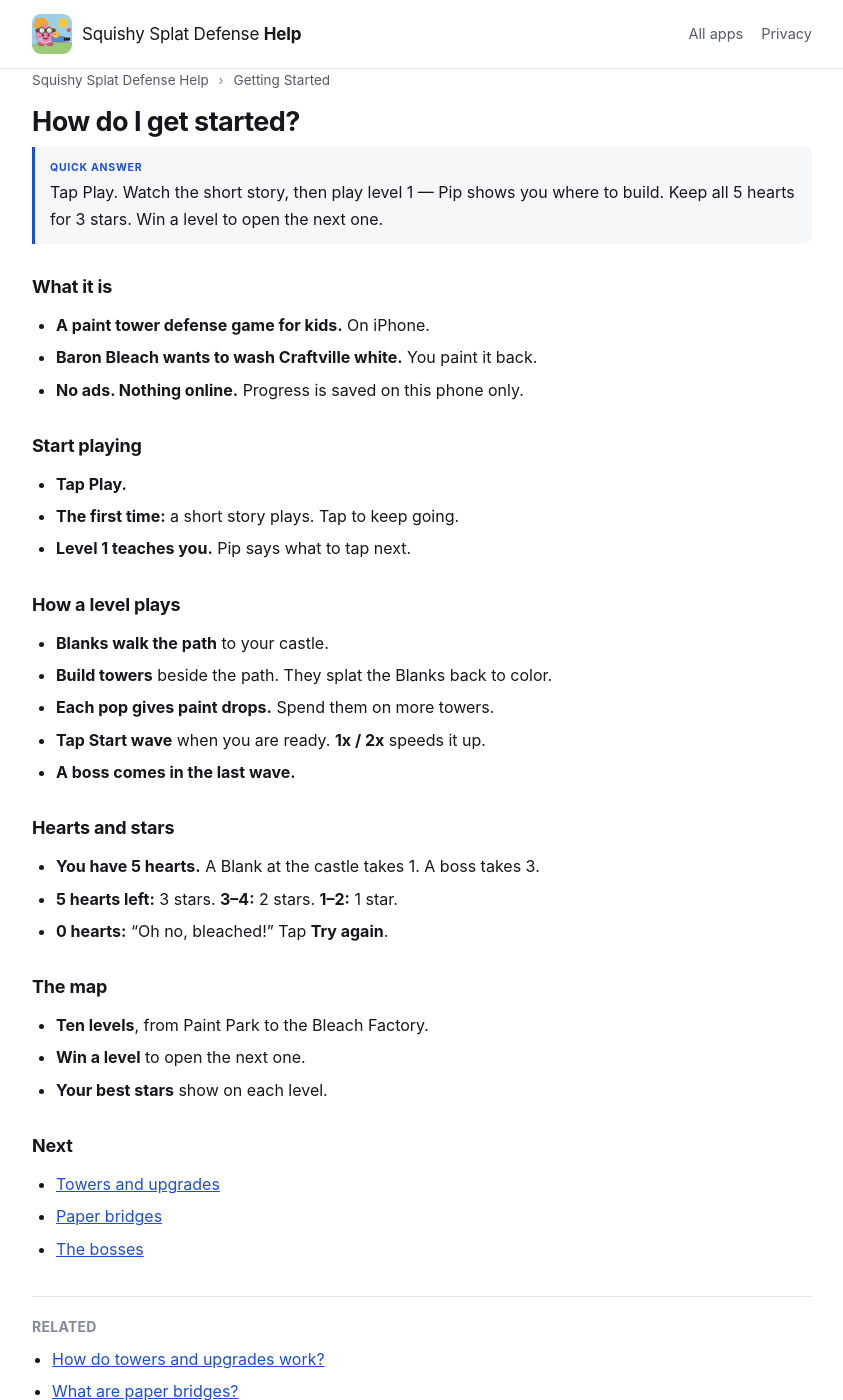
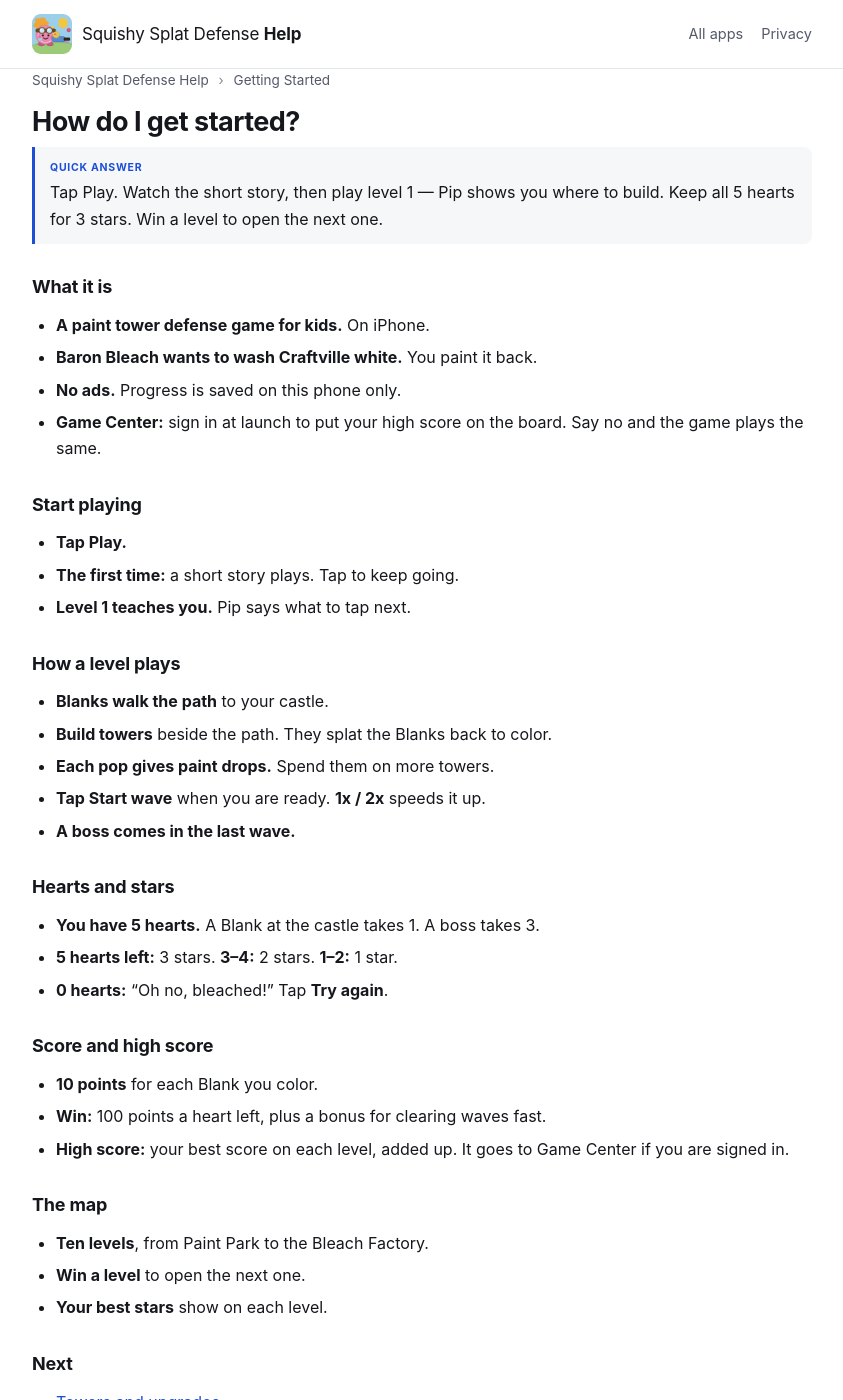
Before and after one commit to mytombrown/team-assist-help, a Jekyll site: the page built from _guides/squishysplatdefense/getting-started.md, in a window 1280 px wide and 1400 px high. Shown: the whole window, without its empty margins (218-1061 px from the left). Built offline with Jekyll 4.4.1, drawn with Linux system fonts in a browser that asks for light colours.

Commit message:
Splat Defense help: score, high score, Game Center (SSD-1220)
Co-Authored-By: Claude Opus 5.5 <noreply@anthropic.com>

```diff
--- a/_guides/squishysplatdefense/getting-started.md
+++ b/_guides/squishysplatdefense/getting-started.md
@@ -3,7 +3,7 @@ title: "How do I get started?"
 app: squishysplatdefense
 category: getting-started
 order: 1
-tags: "start, first time, new, play, level 1, tutorial, pip, story, map, stars, hearts, splat defense"
+tags: "start, first time, new, play, level 1, tutorial, pip, story, map, stars, hearts, score, high score, game center, leaderboard, splat defense"
 quick: "Tap Play. Watch the short story, then play level 1 — Pip shows you where to build. Keep all 5 hearts for 3 stars. Win a level to open the next one."
 related:
   - towers
@@ -16,7 +16,8 @@ related:
 
 - **A paint tower defense game for kids.** On iPhone.
 - **Baron Bleach wants to wash Craftville white.** You paint it back.
-- **No ads. Nothing online.** Progress is saved on this phone only.
+- **No ads.** Progress is saved on this phone only.
+- **Game Center:** sign in at launch to put your high score on the board. Say no and the game plays the same.
 
 ## Start playing
 
@@ -38,6 +39,12 @@ related:
 - **5 hearts left:** 3 stars. **3–4:** 2 stars. **1–2:** 1 star.
 - **0 hearts:** "Oh no, bleached!" Tap **Try again**.
 
+## Score and high score
+
+- **10 points** for each Blank you color.
+- **Win:** 100 points a heart left, plus a bonus for clearing waves fast.
+- **High score:** your best score on each level, added up. It goes to Game Center if you are signed in.
+
 ## The map
 
 - **Ten levels**, from Paint Park to the Bleach Factory.
```
Also changed, not shown: _guides/squishysplatdefense/troubleshooting.md (+5 -0 lines).
